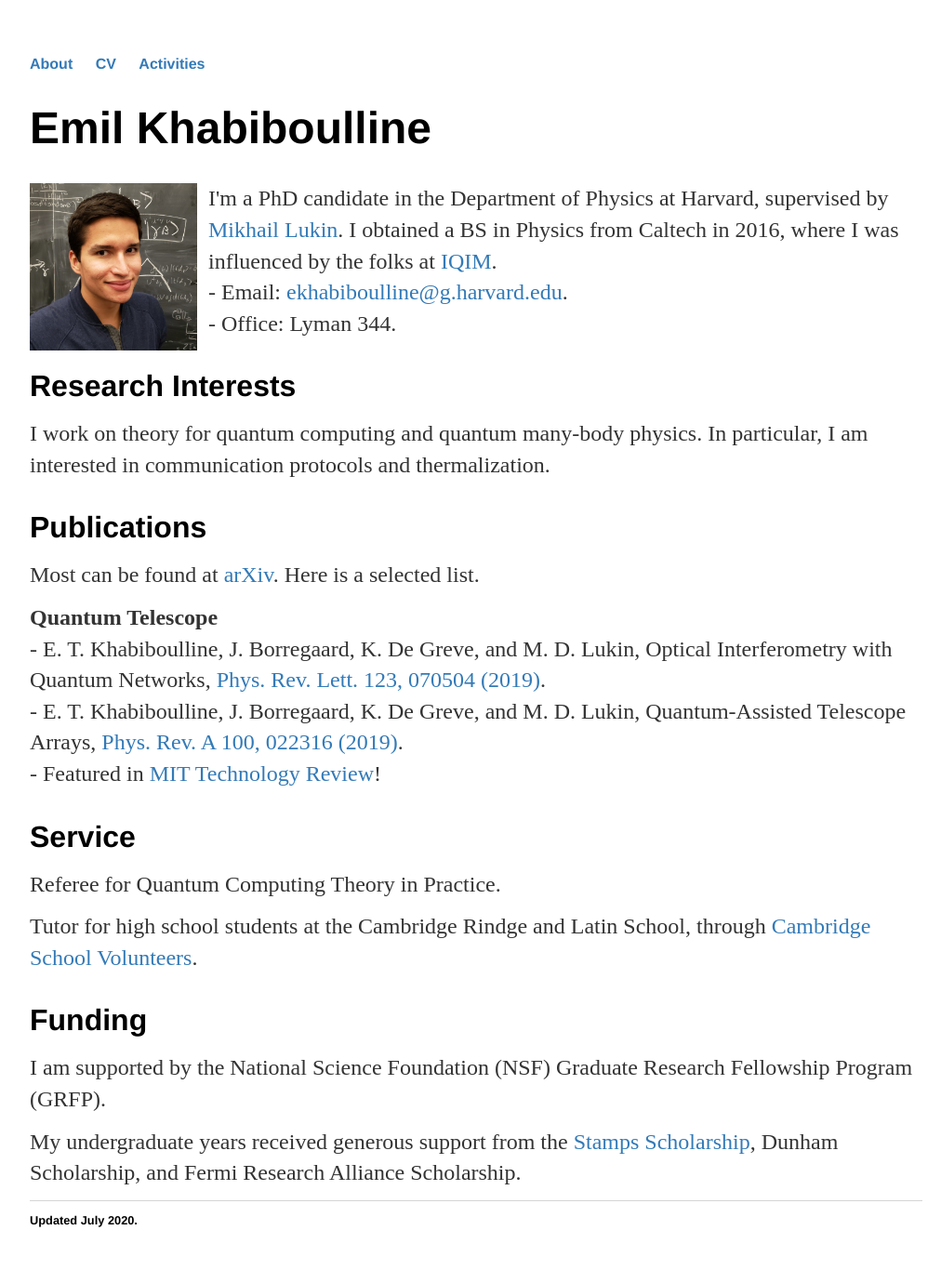
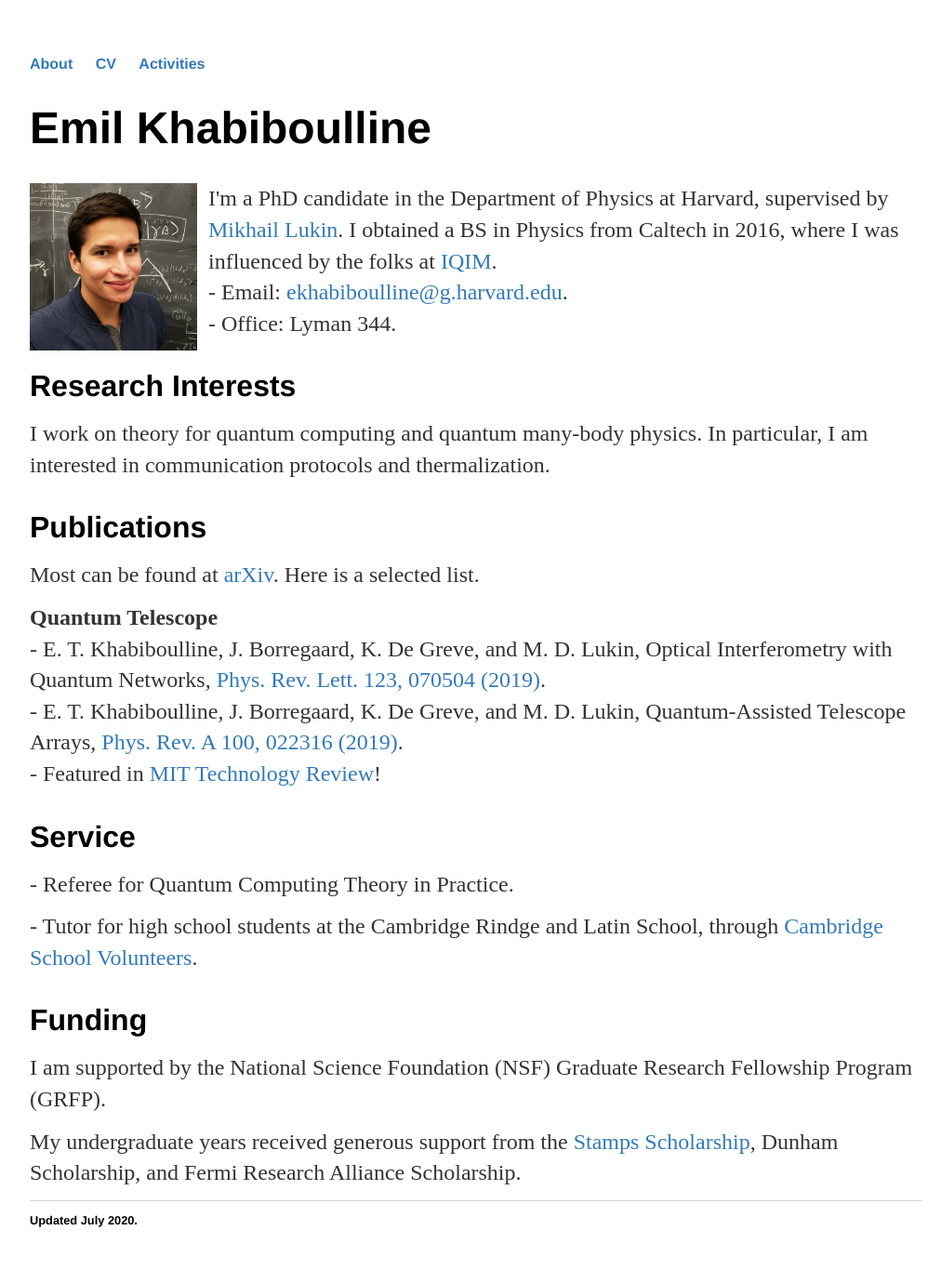
Before and after one commit to emilkhab/emilkhab.github.io, a Jekyll site: the page built from index.html, in a window 1280 px wide. Shown: the whole page at 93% size, without its empty margins (128-1140 px from the left). Built offline with Jekyll 4.4.1, drawn with Linux system fonts in a browser that asks for light colours.

```diff
--- a/index.html
+++ b/index.html
@@ -28,8 +28,8 @@ title: Emil Khabiboulline
 
 <div class="blurb">
 	<h2>Service</h2>
-	<p>Referee for Quantum Computing Theory in Practice.</p>
-	<p>Tutor for high school students at the Cambridge Rindge and Latin School, through <a href="https://www.csvinc.org/">Cambridge School Volunteers</a>.</p>
+	<p>- Referee for Quantum Computing Theory in Practice.</p>
+	<p>- Tutor for high school students at the Cambridge Rindge and Latin School, through <a href="https://www.csvinc.org/">Cambridge School Volunteers</a>.</p>
 </div>
 
 <div class="blurb">
```
